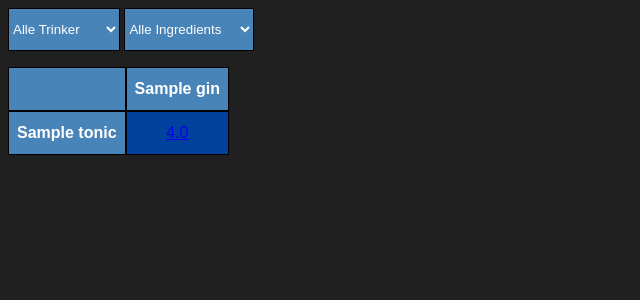
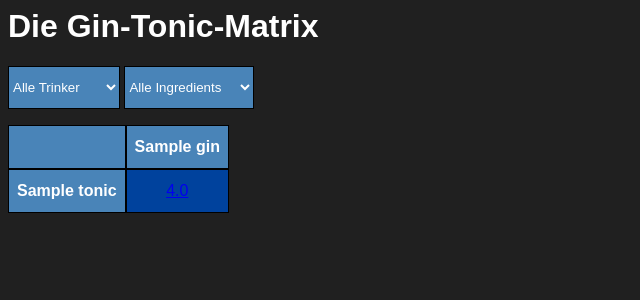
Before and after one commit to Lleafll/gin-tonic-matrix, a Django app: page /matrix/ in a window 1280 px wide. Shown: the top 300 px of the page, without its empty margins (0-640 px from the left). Run offline with Django 4.2, Linux system fonts and the light colour scheme; tables that the repository leaves empty hold one stand-in row (values such as "Sample post").

Commit message:
Add header

```diff
--- a/gintonicmatrix/matrix/templates/matrix/matrix.html
+++ b/gintonicmatrix/matrix/templates/matrix/matrix.html
@@ -3,6 +3,8 @@
 <link rel="stylesheet" type="text/css" href="{% static 'matrix/style.css' %}">
 
 <!doctype html>
+
+<h1>Die Gin-Tonic-Matrix</h1>
 
 <form action="{% url 'matrix:index' %}" method="post">
     {% csrf_token %}
```
